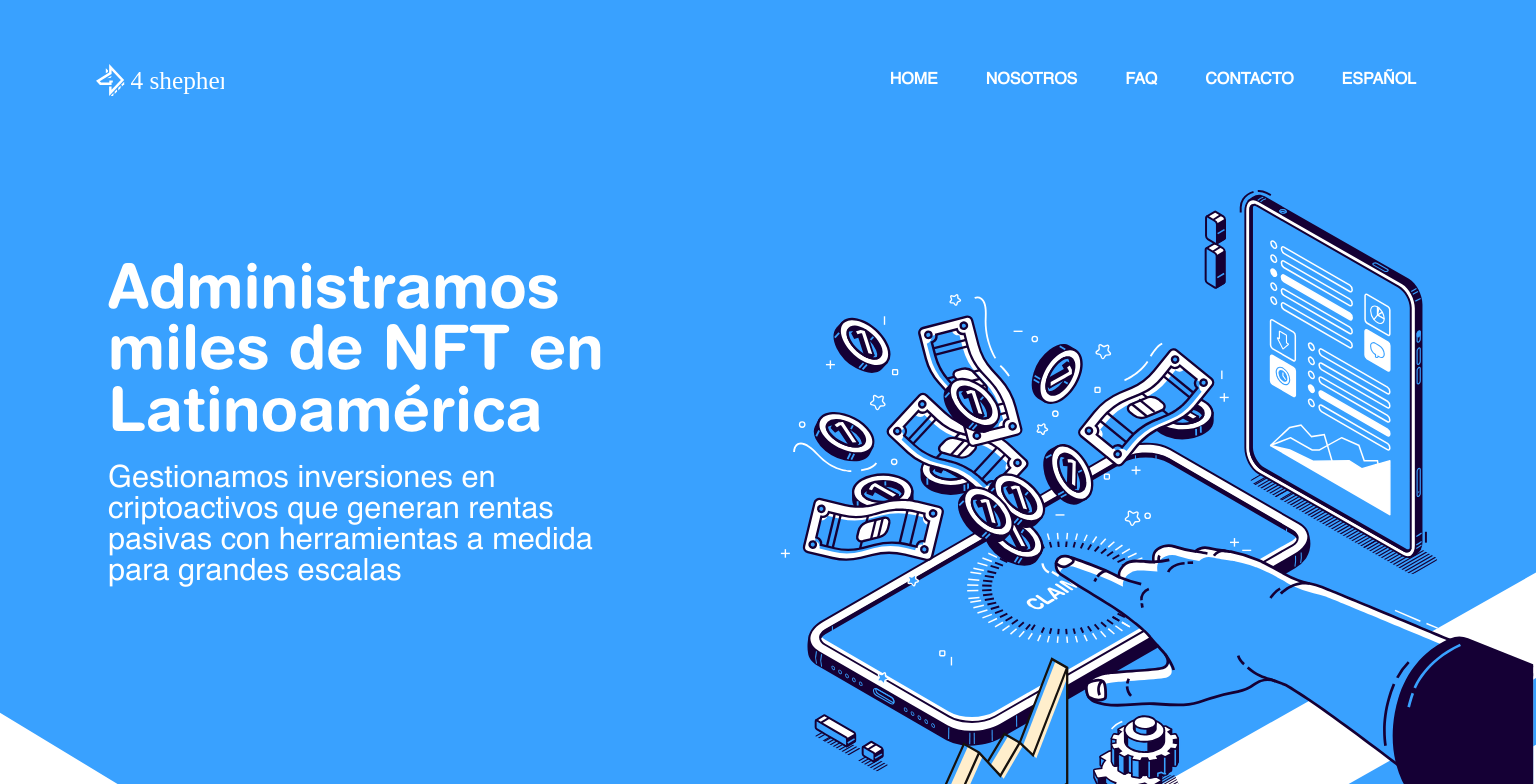
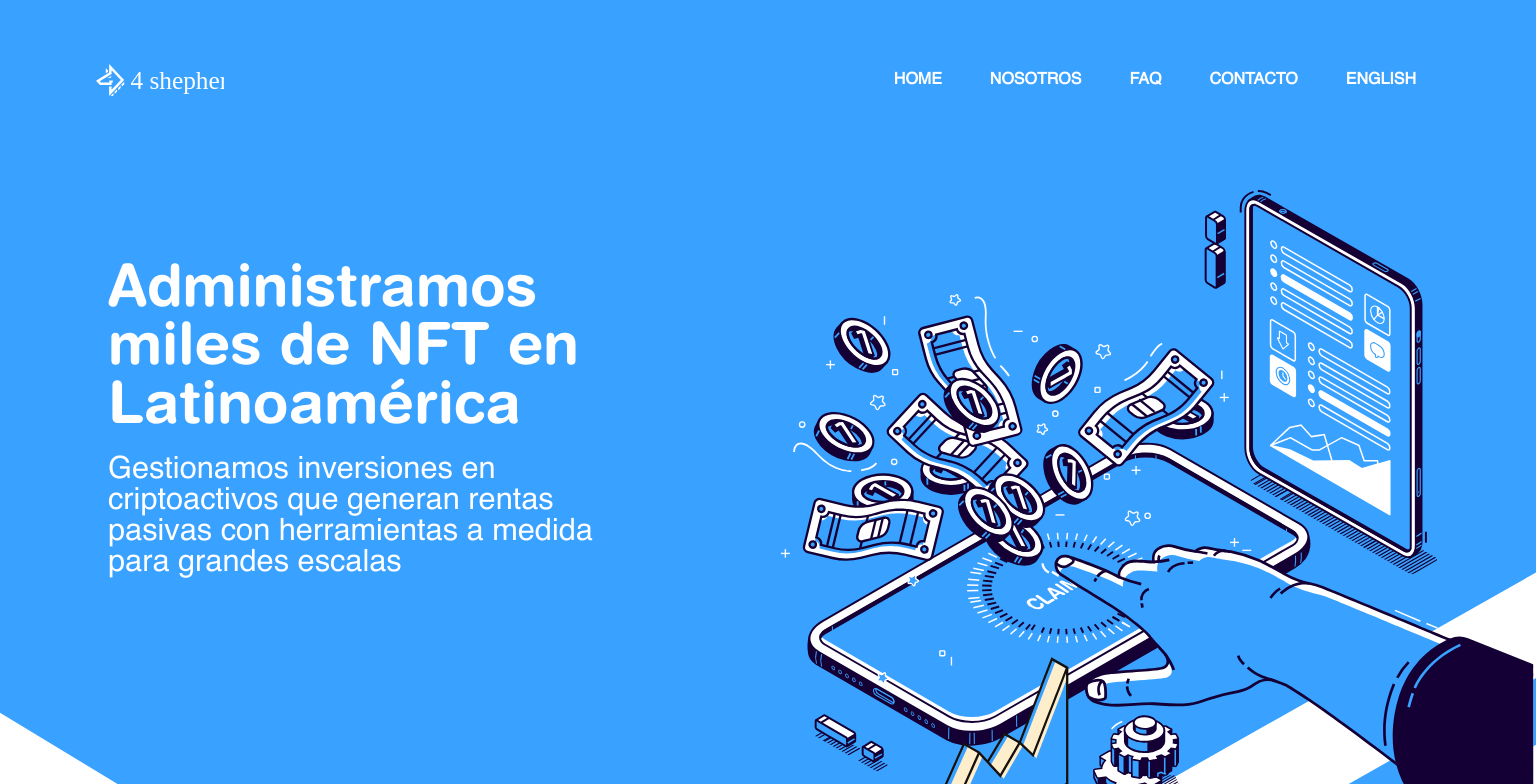
Before and after one commit to tayyabferozi/4-shepherd, a React (Create React App) app: page / in a window 1536 px wide. Shown: the top 784 px of the page. Built offline with nearby package versions, Linux system fonts and the light colour scheme.

Commit message:
Fix text in navbar

```diff
--- a/public/assets/css/styles.css
+++ b/public/assets/css/styles.css
@@ -458,7 +458,7 @@ code {
 
 @media screen and (min-width: 1400px) {
   #landing h1 {
-    font-size: 4vw;
+    font-size: 3.8vw;
   }
 }
 
--- a/public/assets/css/styles.scss
+++ b/public/assets/css/styles.scss
@@ -345,7 +345,7 @@ code {
     }
 
     @media screen and (min-width: 1400px) {
-      font-size: 4vw;
+      font-size: 3.8vw;
     }
   }
 
--- a/src/components/Navbar/Navbar.js
+++ b/src/components/Navbar/Navbar.js
@@ -7,7 +7,7 @@ const spanishText = {
   navItem2: "ABOUT US",
   navItem3: "FAQ",
   navItem4: "CONTACT",
-  navItem5: "ENGLISH",
+  navItem5: "ESPAÑOL",
 };
 
 const engText = {
@@ -15,7 +15,7 @@ const engText = {
   navItem2: "NOSOTROS",
   navItem3: "FAQ",
   navItem4: "CONTACTO",
-  navItem5: "ESPAÑOL",
+  navItem5: "ENGLISH",
 };
 
 const Navbar = () => {
```
Also changed, not shown: 1 other file (tests, documents, lock files or other folders).
